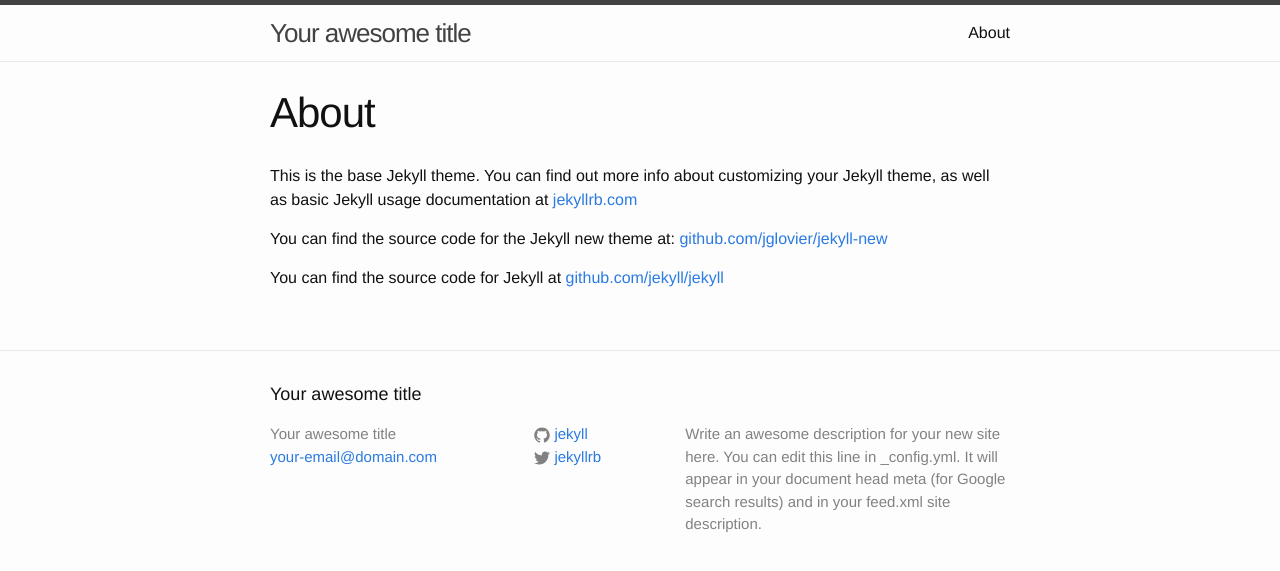
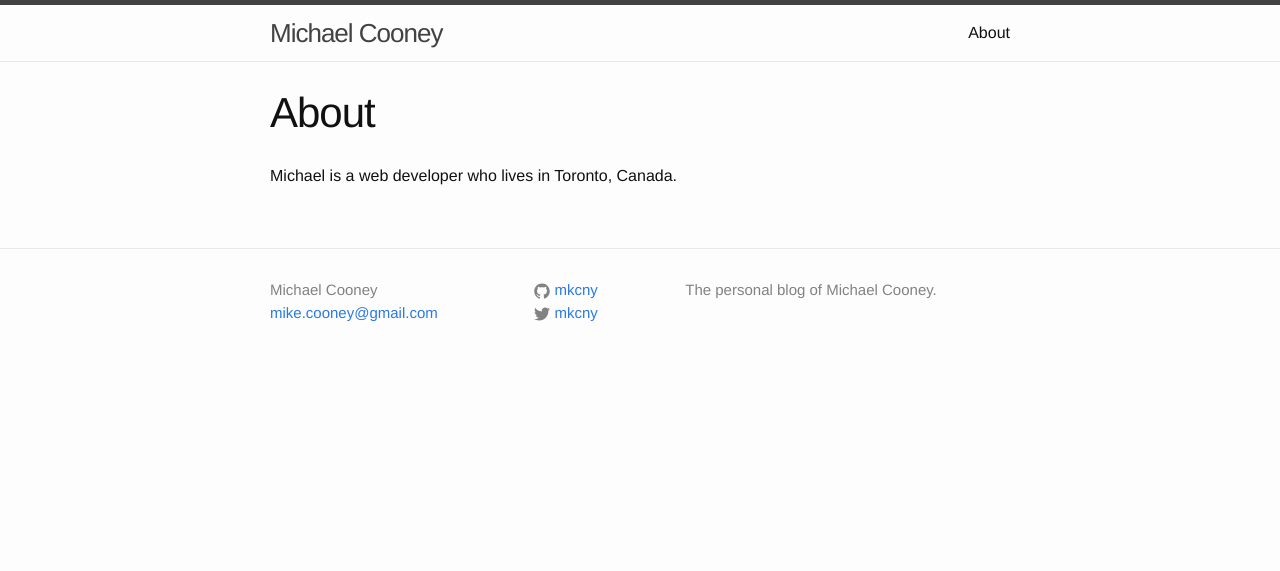
Before and after one commit to mkcny/mkcny.github.io, a Jekyll site: the page built from about.md, in a window 1280 px wide. Shown: the top 571 px of the page. Built offline with Jekyll 4.4.1, drawn with Linux system fonts in a browser that asks for light colours.

Commit message:
basic config

```diff
--- a/_config.yml
+++ b/_config.yml
@@ -1,14 +1,12 @@
 # Site settings
-title: Your awesome title
-email: your-email@domain.com
+title: Michael Cooney
+email: mike.cooney@gmail.com
 description: > # this means to ignore newlines until "baseurl:"
-  Write an awesome description for your new site here. You can edit this
-  line in _config.yml. It will appear in your document head meta (for
-  Google search results) and in your feed.xml site description.
+  The personal blog of Michael Cooney.
 baseurl: "" # the subpath of your site, e.g. /blog/
-url: "http://yourdomain.com" # the base hostname & protocol for your site
-twitter_username: jekyllrb
-github_username:  jekyll
+url: "http://mkcny.com" # the base hostname & protocol for your site
+twitter_username: mkcny
+github_username:  mkcny
 
 # Build settings
 markdown: kramdown
--- a/_includes/footer.html
+++ b/_includes/footer.html
@@ -1,8 +1,6 @@
 <footer class="site-footer">
 
   <div class="wrapper">
-
-    <h2 class="footer-heading">{{ site.title }}</h2>
 
     <div class="footer-col-wrapper">
       <div class="footer-col  footer-col-1">
--- a/about.md
+++ b/about.md
@@ -4,8 +4,4 @@
 permalink: /about/
 ---
 
-This is the base Jekyll theme. You can find out more info about customizing your Jekyll theme, as well as basic Jekyll usage documentation at [jekyllrb.com](http://jekyllrb.com/)
-
-You can find the source code for the Jekyll new theme at: [github.com/jglovier/jekyll-new](https://github.com/jglovier/jekyll-new)
-
-You can find the source code for Jekyll at [github.com/jekyll/jekyll](https://github.com/jekyll/jekyll)
+Michael is a web developer who lives in Toronto, Canada.
```
